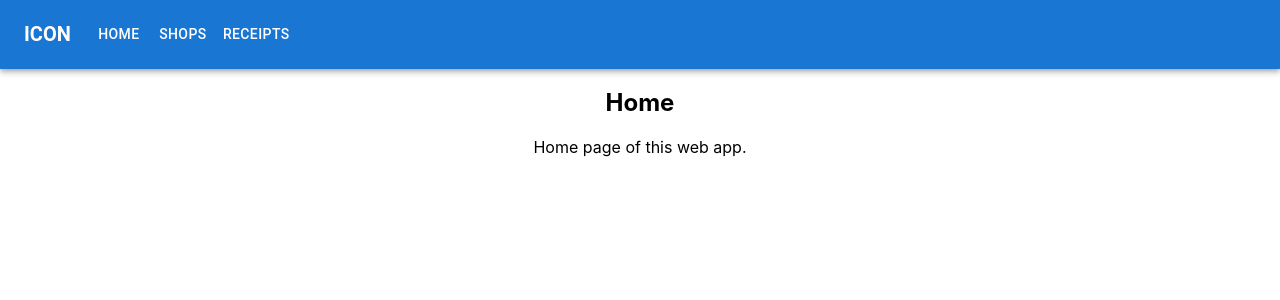
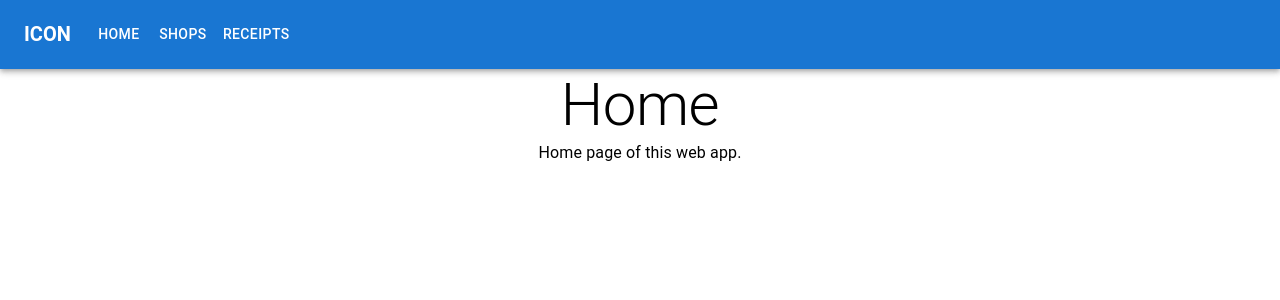
Before and after one commit to youcan-jpn/expense-dashboard, a React (Create React App) app in the folder frontend/expense-dashboard-front/: page / in a window 1280 px wide. Shown: the top 300 px of the page. Built offline with nearby package versions, Linux system fonts and the light colour scheme.

Commit message:
modify: use typography and box

```diff
--- a/frontend/expense-dashboard-front/src/App.tsx
+++ b/frontend/expense-dashboard-front/src/App.tsx
@@ -1,5 +1,6 @@
 import React from 'react';
 import { Routes, Route } from "react-router-dom";
+import { Box } from '@mui/material';
 
 import { ResponsiveMenuBar } from './components/ui/MenuBar';
 import { HomePage } from "./components/pages/Home.page";
@@ -11,14 +12,14 @@ import './App.css';
 
 function App() {
   return (
-    <div className="App">
+    <Box className="App">
       <ResponsiveMenuBar />
       <Routes>
         <Route path="/" element={<HomePage />} />
-        <Route path="shops" element={<ShopPage />} />
-        <Route path="receipts" element={<ReceiptPage />} />
+        <Route path="/shops" element={<ShopPage />} />
+        <Route path="/receipts" element={<ReceiptPage />} />
       </Routes>
-    </div>
+    </Box>
   );
 }
 
--- a/frontend/expense-dashboard-front/src/components/pages/Home.page.tsx
+++ b/frontend/expense-dashboard-front/src/components/pages/Home.page.tsx
@@ -1,10 +1,12 @@
+import { Typography, Box } from "@mui/material";
+
 export const HomePage = () => {
   return (
     <>
-      <main>
-        <h2>Home</h2>
-        <p>Home page of this web app.</p>
-      </main>
+      <Box component="main">
+        <Typography variant="h2">Home</Typography>
+        <Typography variant="body1">Home page of this web app.</Typography>
+      </Box>
     </>
   );
 }
--- a/frontend/expense-dashboard-front/src/components/pages/Receipt.page.tsx
+++ b/frontend/expense-dashboard-front/src/components/pages/Receipt.page.tsx
@@ -1,4 +1,6 @@
 import { useState, useEffect, createContext } from 'react';
+import { Typography, Box } from '@mui/material';
+
 import { ReceiptTable } from '../models/receipts/ReceiptTable';
 import { getReceipts } from '../../api/receipts';
 import type { Receipt } from '../../domains/receipts';
@@ -21,12 +23,12 @@ export const ReceiptPage = () => {
 
   return (
     <>
-      <main>
-        <h2>Receipts</h2>
+      <Box component="main">
+        <Typography variant="h2">Receipts</Typography>
         <receiptContext.Provider value={fetchReceiptList}>
           <ReceiptTable receipts={receiptList}/>
         </receiptContext.Provider>
-      </main>
+      </Box>
     </>
   );
 }
--- a/frontend/expense-dashboard-front/src/components/pages/Shop.page.tsx
+++ b/frontend/expense-dashboard-front/src/components/pages/Shop.page.tsx
@@ -1,4 +1,5 @@
 import { useEffect, useState, createContext } from 'react';
+import { Box, Typography } from '@mui/material';
 
 import { getShops, postShop } from '../../api/shops';
 import { Shop } from '../../domains/shops';
@@ -43,8 +44,8 @@ export const ShopPage = () => {
 
   return (
     <>
-      <main>
-        <h2>Shops</h2>
+      <Box component="main">
+        <Typography variant='h2'>Shops</Typography>
         <shopContext.Provider value={fetchShopList}>
           <ShopTable shops={shopList} />
         </shopContext.Provider>
@@ -56,7 +57,7 @@ export const ShopPage = () => {
           changeHandler={handleChange}
           placeHolder="new shop"
         />
-      </main>
+      </Box>
       <PlusButton onClick={() => setShowModal(true)} disabled={false}/>
     </>
   );
```
